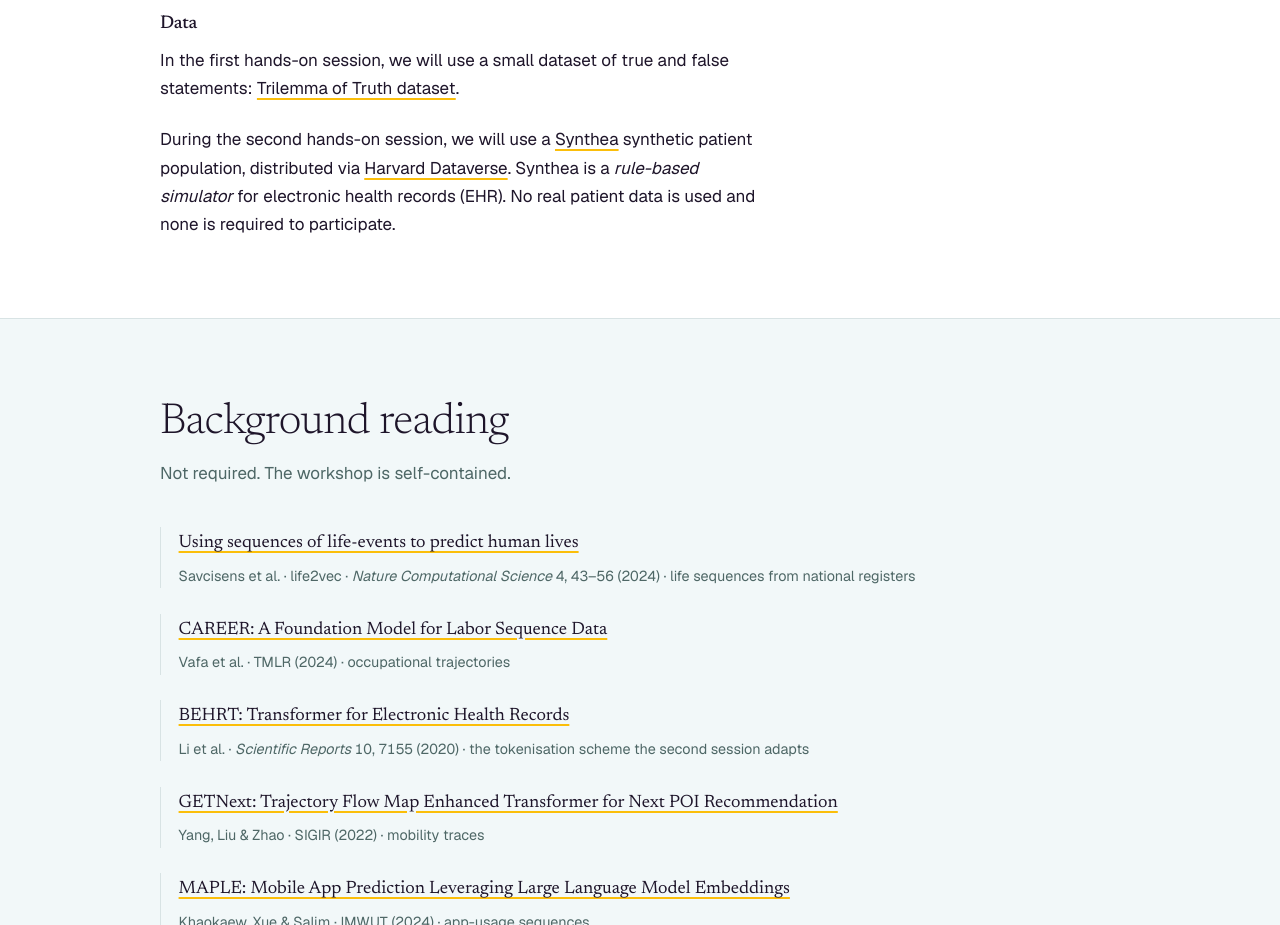
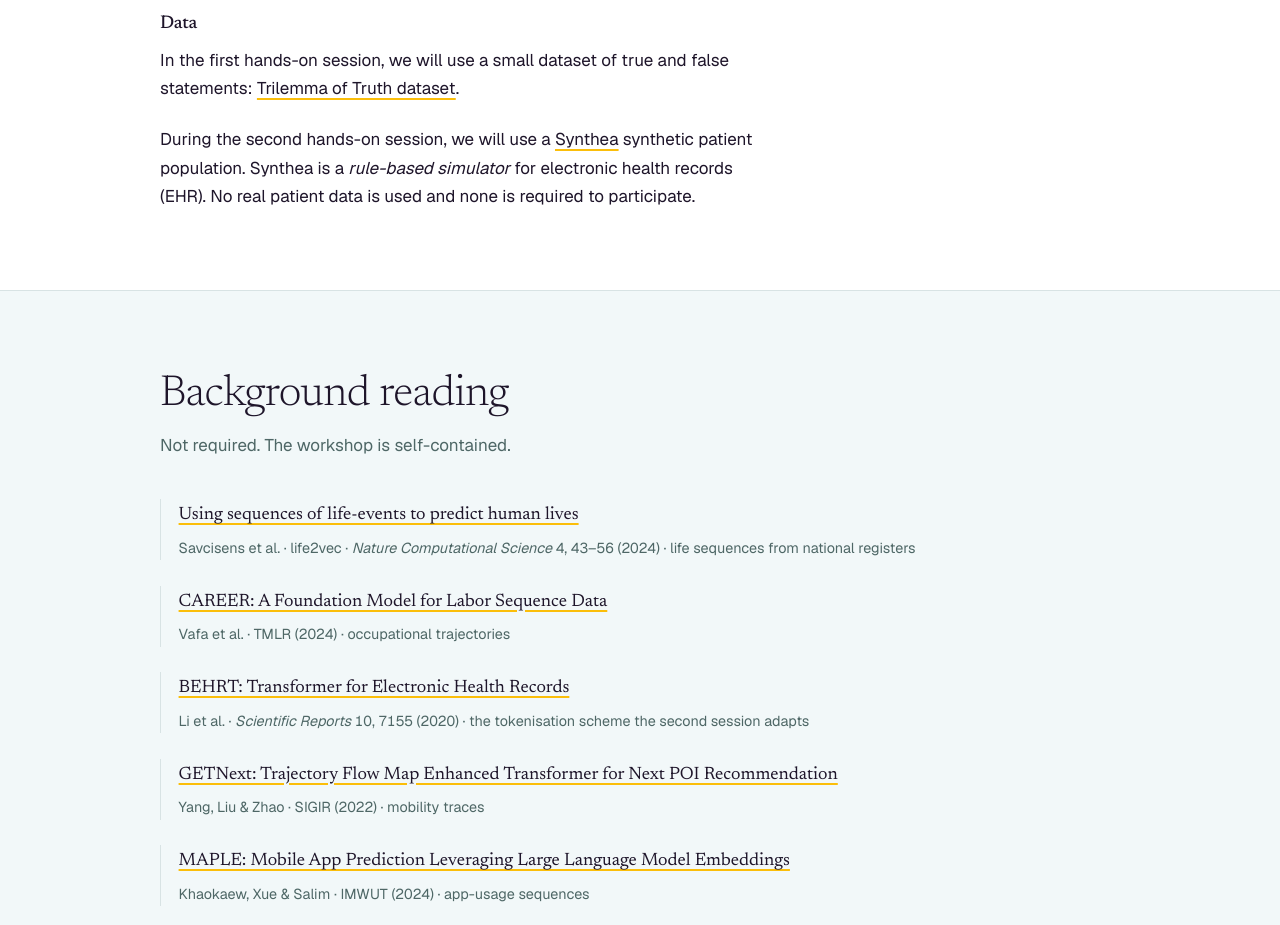
Before and after one commit to carlomarxdk/workshop-transformers, a plain HTML site: page docs/index.html in a window 1280 px wide. Shown: the part 4000-4925 px from the top of the page. Drawn offline with nearby package versions, Linux system fonts and the light colour scheme.

Commit message:
Update index.html

```diff
--- a/docs/index.html
+++ b/docs/index.html
@@ -170,9 +170,7 @@
     <p>In the first hands-on session, we will use a small dataset of true and false statements:
       <a href="https://huggingface.co/datasets/carlomarxx/trilemma-of-truth">Trilemma of Truth dataset</a>.</p>
     <p>During the second hands-on session, we will use a <a href="https://github.com/synthetichealth/synthea">Synthea</a>
-    synthetic patient population, distributed via
-    <a href="https://dataverse.harvard.edu/dataset.xhtml?persistentId=doi:10.7910/DVN/BWDKXS">Harvard
-    Dataverse</a>. Synthea is a <em>rule-based simulator</em> for electronic health records (EHR).
+    synthetic patient population. Synthea is a <em>rule-based simulator</em> for electronic health records (EHR).
      No real patient data is used and none is required to participate.</p>
   </div>
 </section>
```
